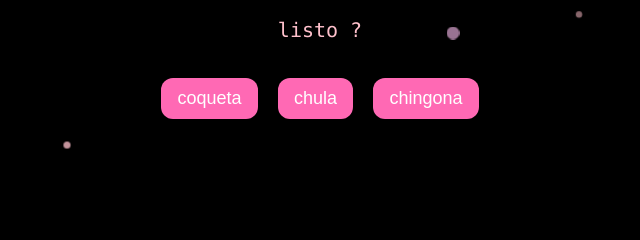
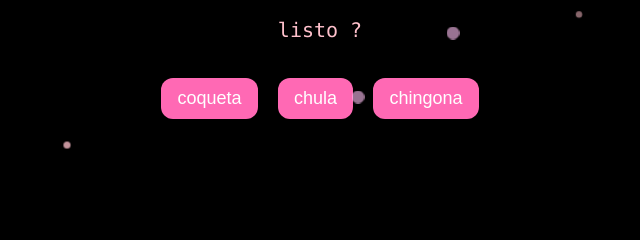
Before and after one commit to sheliawolfe/fraze-gacha, a plain HTML site: page index.html in a window 1280 px wide. Shown: the part 292-532 px from the top of the page, 320-960 px from the left. Drawn offline with Linux system fonts and the light colour scheme.

Commit message:
Update index.html

```diff
--- a/index.html
+++ b/index.html
@@ -105,7 +105,10 @@
       z-index: 0;
       overflow: hidden;
     }
-
+    .button-wrap {
+      position: relative;
+      display: inline-block;
+    }
     .dot {
       position: absolute;
       width: 10px;
@@ -252,10 +255,13 @@
     <h1>gacha gacha</h1>
     <p id="insult">listo ?</p>
 
+    <div class="button-wrap">
     <div class="buttons">
       <button class="gacha-button" onclick="getInsult('cute')">coqueta</button>
       <button class="gacha-button" onclick="getInsult('reg')">chula</button>
       <button class="gacha-button" onclick="getInsult('mal')">chingona</button>
+    <div class="dot"></div>
+    </div>
     </div>
   </div>
 
```
